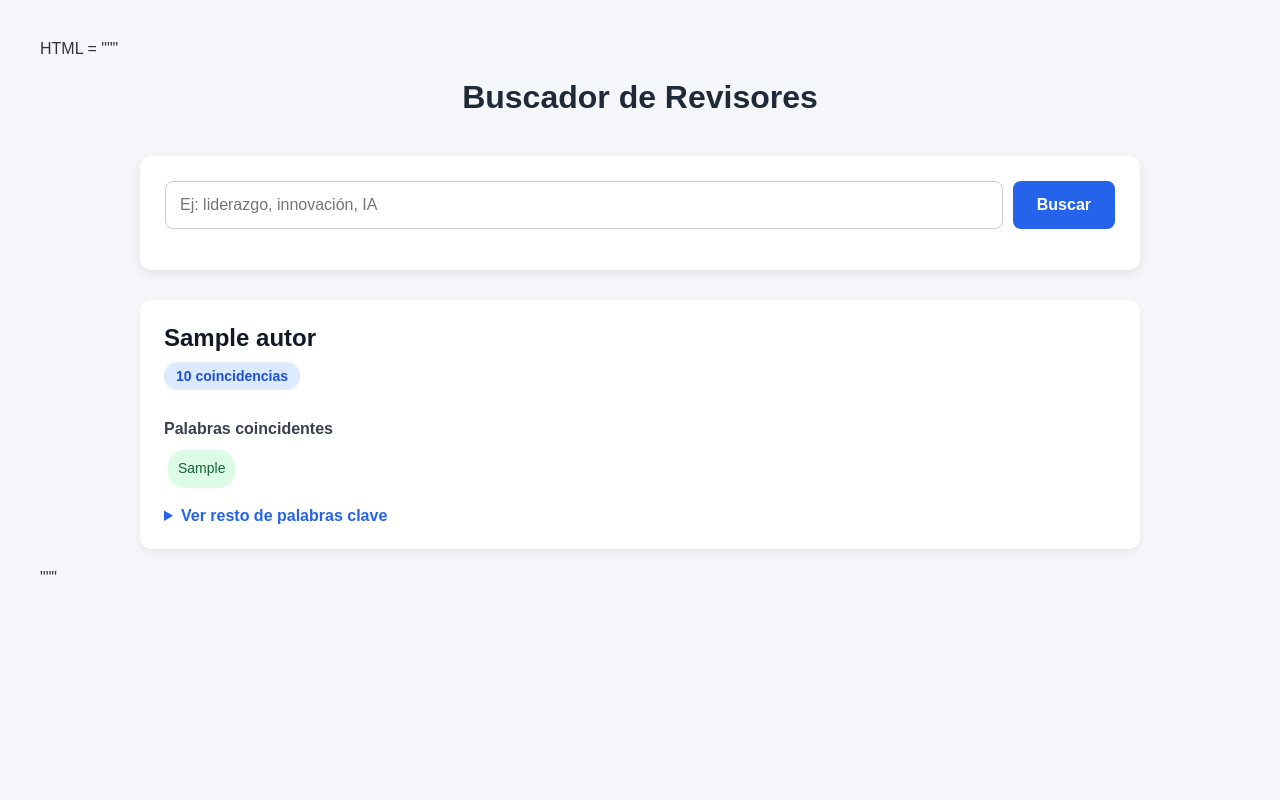
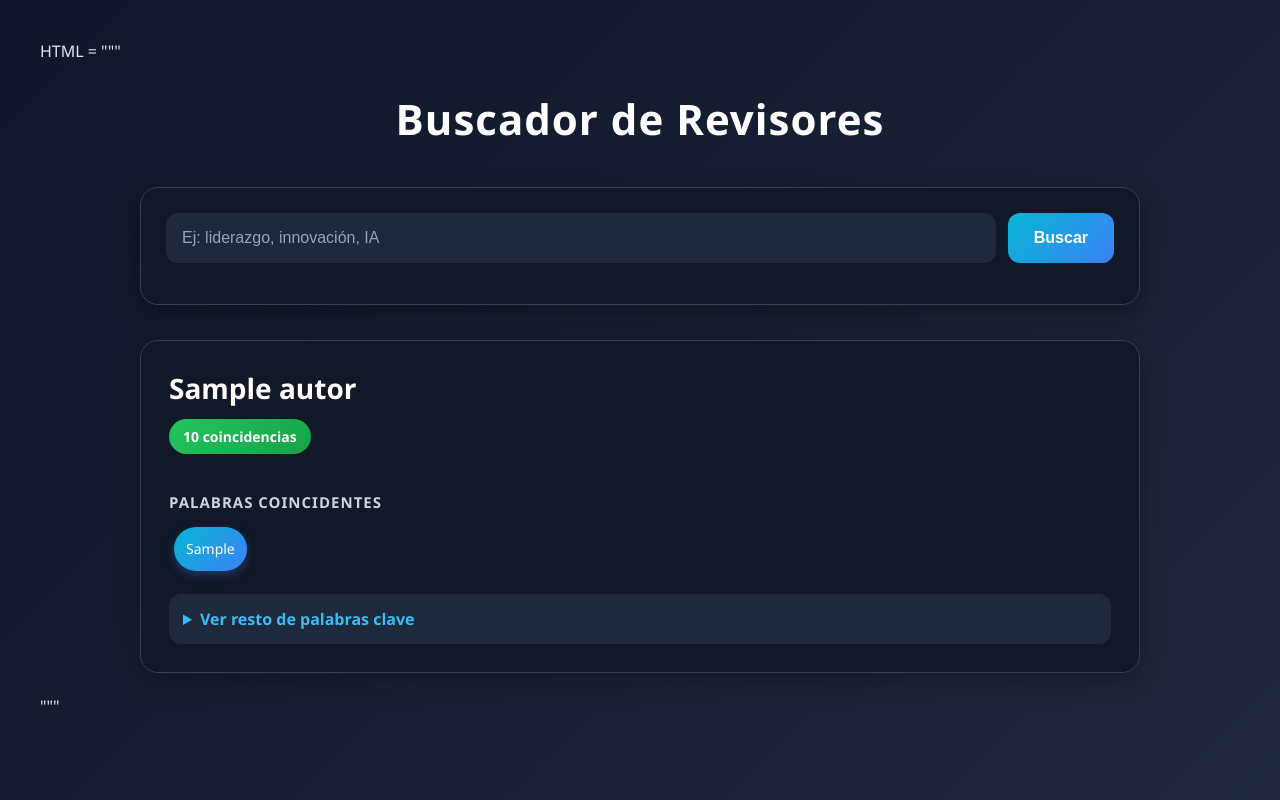
Before and after one commit to Ramdox55/Buscador-de-revisores, a Flask app: template templates/index.html in a window 1280 px wide. Run offline with Flask 3, Linux system fonts and the light colour scheme; the template is opened without the code that fills it: most values are stand-ins (such as "Sample title", 1, 10 or a date in 2020); parts of the project's set-up code (start-up, migrations or seed data) failed here and were passed over.

Commit message:
Update index.html

```diff
--- a/templates/index.html
+++ b/templates/index.html
@@ -14,11 +14,11 @@ HTML = """
     <style>
 
         body{
-            font-family: Arial, sans-serif;
-            background-color:#f4f6f9;
+            font-family: 'Segoe UI', sans-serif;
+            background: linear-gradient(135deg, #0f172a, #1e293b);
             margin:0;
             padding:40px;
-            color:#333;
+            color:#e2e8f0;
         }
 
         .container{
@@ -29,111 +29,135 @@ HTML = """
         h1{
             text-align:center;
             margin-bottom:40px;
-            color:#1f2937;
+            color:white;
+            font-size:42px;
+            letter-spacing:1px;
         }
 
         .search-box{
-            background:white;
+            background:#111827;
             padding:25px;
-            border-radius:12px;
-            box-shadow:0px 4px 12px rgba(0,0,0,0.08);
-            margin-bottom:30px;
+            border-radius:18px;
+            box-shadow:0 8px 24px rgba(0,0,0,0.35);
+            margin-bottom:35px;
+            border:1px solid #334155;
         }
 
         form{
             display:flex;
-            gap:10px;
+            gap:12px;
         }
 
         input{
             flex:1;
-            padding:14px;
-            border:1px solid #ccc;
-            border-radius:8px;
+            padding:16px;
+            border:none;
+            border-radius:12px;
+            background:#1e293b;
+            color:white;
             font-size:16px;
+            outline:none;
+        }
+
+        input::placeholder{
+            color:#94a3b8;
         }
 
         button{
-            padding:14px 24px;
-            background:#2563eb;
+            padding:16px 26px;
+            background:linear-gradient(135deg, #06b6d4, #3b82f6);
             color:white;
             border:none;
-            border-radius:8px;
+            border-radius:12px;
             cursor:pointer;
             font-size:16px;
             font-weight:bold;
+            transition:0.2s;
         }
 
         button:hover{
-            background:#1d4ed8;
+            transform:translateY(-2px);
+            opacity:0.95;
         }
 
         .resultado{
-            background:white;
-            border-radius:12px;
-            padding:24px;
-            margin-bottom:20px;
-            box-shadow:0px 4px 10px rgba(0,0,0,0.06);
+            background:#111827;
+            border-radius:18px;
+            padding:28px;
+            margin-bottom:22px;
+            box-shadow:0 8px 24px rgba(0,0,0,0.25);
+            border:1px solid #334155;
         }
 
         .autor{
-            font-size:24px;
-            font-weight:bold;
-            margin-bottom:10px;
-            color:#111827;
+            font-size:28px;
+            font-weight:700;
+            margin-bottom:12px;
+            color:white;
         }
 
         .badge{
             display:inline-block;
-            background:#dbeafe;
-            color:#1d4ed8;
-            padding:6px 12px;
-            border-radius:20px;
+            background:linear-gradient(135deg, #22c55e, #16a34a);
+            color:white;
+            padding:8px 14px;
+            border-radius:999px;
             font-size:14px;
-            margin-bottom:15px;
+            margin-bottom:20px;
             font-weight:bold;
         }
 
         .section-title{
             font-weight:bold;
-            margin-top:15px;
-            margin-bottom:8px;
-            color:#374151;
+            margin-top:18px;
+            margin-bottom:10px;
+            color:#cbd5e1;
+            font-size:15px;
+            text-transform:uppercase;
+            letter-spacing:1px;
         }
 
         .keywords{
-            line-height:1.8;
+            line-height:2;
         }
 
         .matched{
-            background:#dcfce7;
-            color:#166534;
-            padding:6px 10px;
-            border-radius:16px;
+            background:linear-gradient(135deg, #06b6d4, #3b82f6);
+            color:white;
+            padding:8px 12px;
+            border-radius:999px;
             display:inline-block;
-            margin:4px;
+            margin:5px;
             font-size:14px;
-        }
-
-        .other-keywords{
-            color:#555;
-            margin-top:10px;
+            font-weight:500;
+            box-shadow:0 4px 10px rgba(59,130,246,0.3);
         }
 
         details{
-            margin-top:15px;
+            margin-top:18px;
+            background:#1e293b;
+            border-radius:12px;
+            padding:14px;
         }
 
         summary{
             cursor:pointer;
-            color:#2563eb;
+            color:#38bdf8;
             font-weight:bold;
+            outline:none;
+        }
+
+        .other-keywords{
+            margin-top:14px;
+            color:#cbd5e1;
+            line-height:1.8;
         }
 
         .empty{
             text-align:center;
-            margin-top:40px;
-            color:#666;
+            margin-top:50px;
+            color:#94a3b8;
+            font-size:18px;
         }
 
     </style>
```
